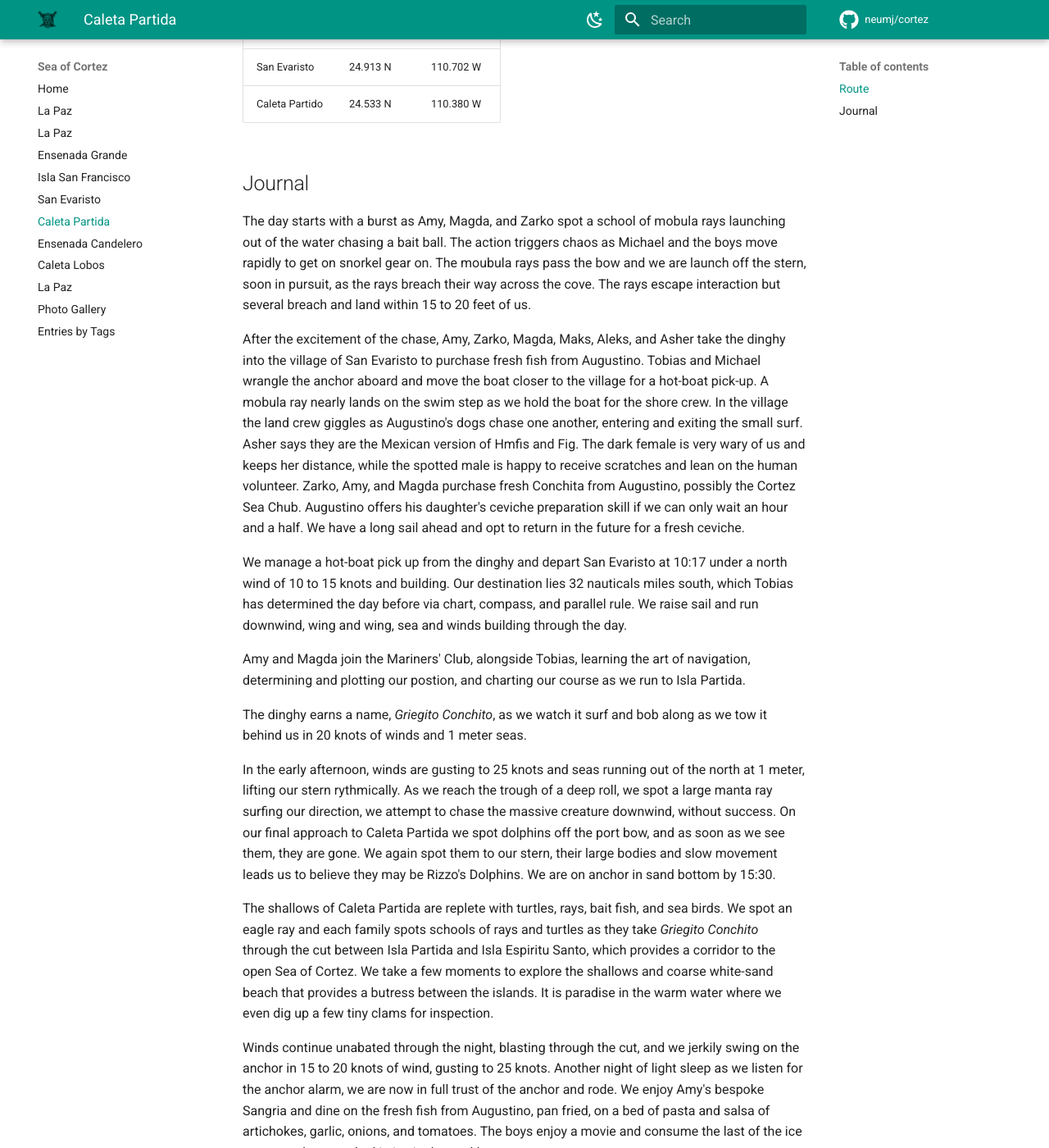
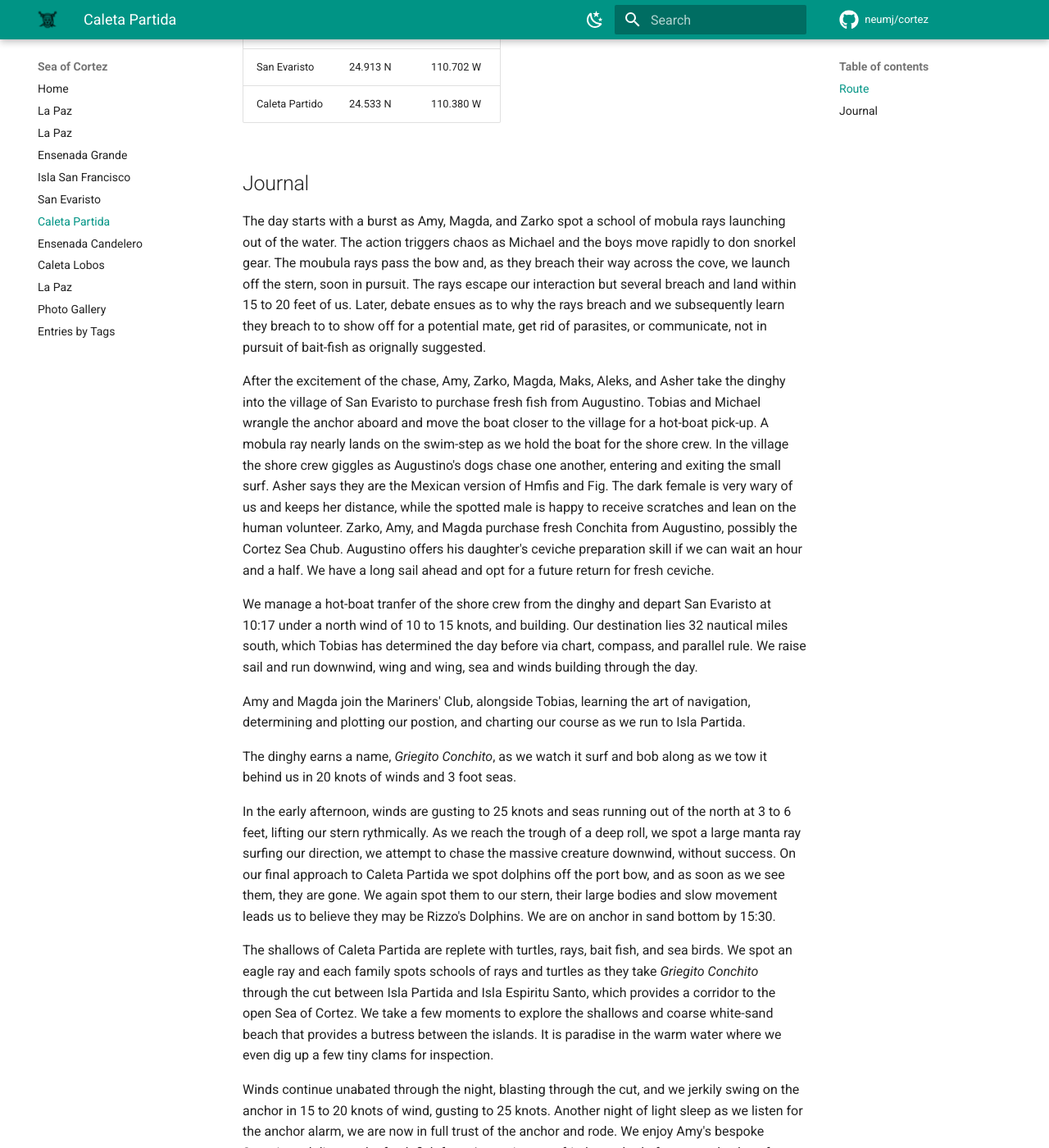
Before and after one commit to neumj/cortez, an MkDocs documentation site: the page built from docs/Caleta_Partida_20230621.md, in a window 1280 px wide and 1400 px high, scrolled down 258 px. Shown: the whole window at 82% size. Built offline with MkDocs 1.6.1 and Material for MkDocs 9.7.7, drawn with Linux system fonts in a browser that asks for light colours; comment, search, counter and statistics services are not loaded.

Commit message:
more edits

```diff
--- a/docs/Caleta_Partida_20230621.md
+++ b/docs/Caleta_Partida_20230621.md
@@ -16,17 +16,17 @@ tags:
 
 ## Journal
 
-The day starts with a burst as Amy, Magda, and Zarko spot a school of mobula rays launching out of the water chasing a bait ball. The action triggers chaos as Michael and the boys move rapidly to get on snorkel gear on. The moubula rays pass the bow and we are launch off the stern, soon in pursuit, as the rays breach their way across the cove. The rays escape interaction but several breach and land within 15 to 20 feet of us.
+The day starts with a burst as Amy, Magda, and Zarko spot a school of mobula rays launching out of the water. The action triggers chaos as Michael and the boys move rapidly to don snorkel gear. The moubula rays pass the bow and,  as they breach their way across the cove, we launch off the stern, soon in pursuit. The rays escape our interaction but several breach and land within 15 to 20 feet of us. Later, debate ensues as to why the rays breach and we subsequently learn they breach to to show off for a potential mate, get rid of parasites, or communicate, not in pursuit of bait-fish as orignally suggested.
 
-After the excitement of the chase, Amy, Zarko, Magda, Maks, Aleks, and Asher take the dinghy into the village of San Evaristo to purchase fresh fish from Augustino. Tobias and Michael wrangle the anchor aboard and move the boat closer to the village for a hot-boat pick-up. A mobula ray nearly lands on the swim step as we hold the boat for the shore crew. In the village the land crew giggles as Augustino's dogs chase one another, entering and exiting the small surf. Asher says they are the Mexican version of Hmfis and Fig. The dark female is very wary of us and keeps her distance, while the spotted male is happy to receive scratches and lean on the human volunteer. Zarko, Amy, and Magda purchase fresh Conchita from Augustino, possibly the Cortez Sea Chub. Augustino offers his daughter's ceviche preparation skill if we can only wait an hour and a half. We have a long sail ahead and opt to return in the future for a fresh ceviche.
+After the excitement of the chase, Amy, Zarko, Magda, Maks, Aleks, and Asher take the dinghy into the village of San Evaristo to purchase fresh fish from Augustino. Tobias and Michael wrangle the anchor aboard and move the boat closer to the village for a hot-boat pick-up. A mobula ray nearly lands on the swim-step as we hold the boat for the shore crew. In the village the shore crew giggles as Augustino's dogs chase one another, entering and exiting the small surf. Asher says they are the Mexican version of Hmfis and Fig. The dark female is very wary of us and keeps her distance, while the spotted male is happy to receive scratches and lean on the human volunteer. Zarko, Amy, and Magda purchase fresh Conchita from Augustino, possibly the Cortez Sea Chub. Augustino offers his daughter's ceviche preparation skill if we can wait an hour and a half. We have a long sail ahead and opt for a future return for fresh ceviche.
 
-We manage a hot-boat pick up from the dinghy and depart San Evaristo at 10:17 under a north wind of 10 to 15 knots and building. Our destination lies 32 nauticals miles south, which Tobias has determined the day before via chart, compass, and parallel rule. We raise sail and run downwind, wing and wing, sea and winds building through the day.
+We manage a hot-boat tranfer of the shore crew from the dinghy and depart San Evaristo at 10:17 under a north wind of 10 to 15 knots, and building. Our destination lies 32 nautical miles south, which Tobias has determined the day before via chart, compass, and parallel rule. We raise sail and run downwind, wing and wing, sea and winds building through the day.
 
 Amy and Magda join the Mariners' Club, alongside Tobias, learning the art of navigation, determining and plotting our postion, and charting our course as we run to Isla Partida.
 
-The dinghy earns a name, _Griegito Conchito_, as we watch it surf and bob along as we tow it behind us in 20 knots of winds and 1 meter seas.
+The dinghy earns a name, _Griegito Conchito_, as we watch it surf and bob along as we tow it behind us in 20 knots of winds and 3 foot seas.
 
-In the early afternoon, winds are gusting to 25 knots and seas running out of the north at 1 meter, lifting our stern rythmically. As we reach the trough of a deep roll, we spot a large manta ray surfing our direction, we attempt to chase the massive creature downwind, without success. On our final approach to Caleta Partida we spot dolphins off the port bow, and as soon as we see them, they are gone. We again spot them to our stern, their large bodies and slow movement leads us to believe they may be Rizzo's Dolphins. We are on anchor in sand bottom by 15:30.
+In the early afternoon, winds are gusting to 25 knots and seas running out of the north at 3 to 6 feet, lifting our stern rythmically. As we reach the trough of a deep roll, we spot a large manta ray surfing our direction, we attempt to chase the massive creature downwind, without success. On our final approach to Caleta Partida we spot dolphins off the port bow, and as soon as we see them, they are gone. We again spot them to our stern, their large bodies and slow movement leads us to believe they may be Rizzo's Dolphins. We are on anchor in sand bottom by 15:30.
 
 The shallows of Caleta Partida are replete with turtles, rays, bait fish, and sea birds. We spot an eagle ray and each family spots schools of rays and turtles as they take _Griegito Conchito_ through the cut between Isla Partida and Isla Espiritu Santo, which provides a corridor to the open Sea of Cortez. We take a few moments to explore the shallows and coarse white-sand beach that provides a butress between the islands. It is paradise in the warm water where we even dig up a few tiny clams for inspection.
 
```
